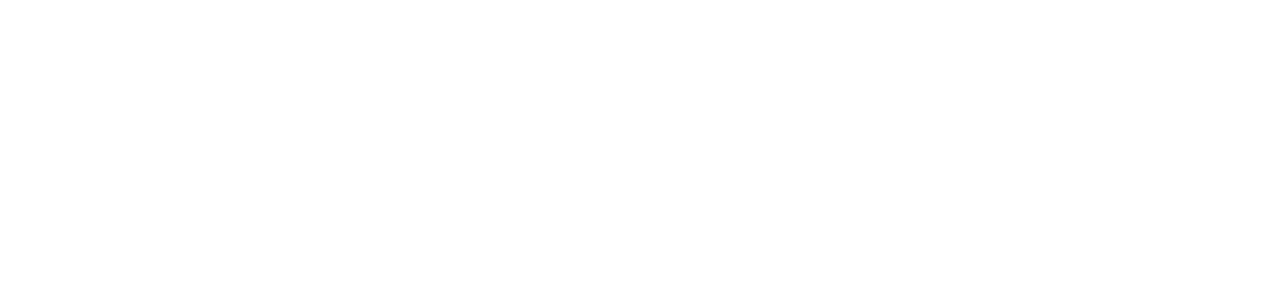
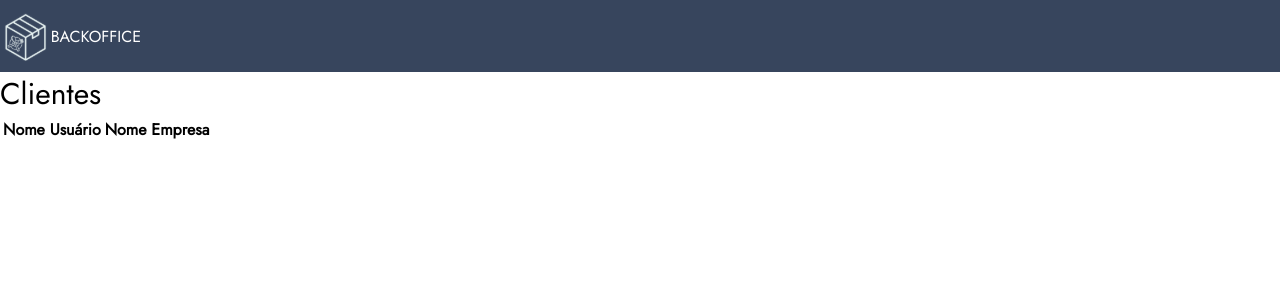
Before and after one commit to Gourmet-Inventory/Front, a React (Create React App) app in the folder gourmet-inventory/: page /empresa in a window 1280 px wide. Before the commit this address had no page. Shown: the top 300 px of the page. Built offline with nearby package versions, Linux system fonts and the light colour scheme.

Commit message:
Página empresa início

```diff
--- /dev/null
+++ b/gourmet-inventory/src/pages/empresa/Empresa.jsx
@@ -0,0 +1,121 @@
+import React, { useState } from 'react';
+import styles from "./Empresa.module.css";
+import imgLogo from "../../utils/assets/Possíveis Paletas (5) 1.svg"
+
+
+// const Tabela = () => {
+// //   // Exemplo de dados da tabela
+// //   const data = [
+// //     { id: 1, nome: 'Item 1', preco: 10 },
+// //     { id: 2, nome: 'Item 2', preco: 20 },
+// //     { id: 3, nome: 'Item 3', preco: 30 },
+// //   ];
+
+// //   // Estado para controlar a ordenação da tabela
+// //   const [sortedField, setSortedField] = useState(null);
+// //   const [ascending, setAscending] = useState(true);
+
+// //   // Função para ordenar os dados com base no campo fornecido
+// //   const sortData = (field) => {
+// //     if (sortedField === field) {
+// //       setAscending(!ascending);
+// //     } else {
+// //       setSortedField(field);
+// //       setAscending(true);
+// //     }
+// //   };
+
+// //   // Ordenação dos dados
+// //   const sortedData = [...data].sort((a, b) => {
+// //     if (sortedField) {
+// //       if (a[sortedField] < b[sortedField]) {
+// //         return ascending ? -1 : 1;
+// //       }
+// //       if (a[sortedField] > b[sortedField]) {
+// //         return ascending ? 1 : -1;
+// //       }
+// //     }
+// //     return 0;
+// //   });
+
+//   return (
+
+//     <>
+//     <div className={styles["empresa"]}>
+// //                 <nav>
+// //                     <div className={styles["imgEmpresa"]}>
+// //                         <img src={imgLogo} />
+// //                         <span>BACKOFFICE</span>
+// //                     </div>
+
+// //                 </nav>
+
+// //                 <div className={styles["formEmpresa"]}>
+// //                     <span>Clientes</span>
+// //                     <table>
+// //                         <thead>
+// //                             <tr>
+// //                                 <th>Nome Usuário</th>
+// //                                 <th>Nome Empresa</th>
+// //                             </tr>
+// //                         </thead>
+// //                     </table>
+// //                 </div>
+// //
+//     {/* <table>
+//       <thead>
+//         <tr>
+//           <th onClick={() => sortData('nomeUsuario')}>Nome Usuário</th>
+//           <th onClick={() => sortData('nomeEmpresa')}>Nome Empresa</th>
+//           <th onClick={() => sortData('acoes')}>Ações</th>
+//         </tr>
+//       </thead>
+//       <tbody>
+//         {sortedData.map(item => (
+//           <tr key={item.id}>
+//             <td>{item.nomeUsuario}</td>
+//             <td>{item.nomeEmpresa}</td>
+//             <td>{item.acoes}</td>
+//           </tr>
+//         ))}
+//       </tbody>
+//     </table> */}
+//     </div>
+//     </>
+//   );
+// };
+
+// export default Tabela;
+
+const Empresa = () => {
+    return (
+        <>
+           <div className={styles["empresa"]}>
+                <nav>
+                    <div className={styles["imgEmpresa"]}>
+                        <img src={imgLogo} />
+                        <span>BACKOFFICE</span>
+                    </div>
+
+                </nav>
+
+                <div className={styles["formEmpresa"]}>
+                    <span>Clientes</span>
+                    <table>
+                        <thead>
+                            <tr>
+                                <th>Nome Usuário</th>
+                                <th>Nome Empresa</th>
+
+                                    {/* <button className={styles["editar"]}>Editar</button>
+                                    <button className={styles["excluir"]}>Excluir</button> */}
+                            </tr>
+                        </thead>
+                    </table>
+                </div>
+           </div>
+        </>
+    )
+};
+
+export default Empresa;
--- /dev/null
+++ b/gourmet-inventory/src/pages/empresa/Empresa.module.css
@@ -0,0 +1,61 @@
+.empresa{
+    width: 100%;
+    height: 100%;
+    display: flex;
+    flex-direction: column;
+}
+
+nav{
+    display: flex;
+    background-color: #37455D;
+    flex-direction: row;
+    top: 0;
+    left: 0;
+    height: 9vh;
+    width: 100vw;
+    z-index: 999;
+    max-height: 12vh;
+    min-height: 6vh;
+    align-items: center;
+    position: sticky;
+    overflow: hidden;
+    color: white;
+}
+
+nav img{
+    height: 50px;
+}
+
+nav span{
+    display: flex;
+
+}
+
+.imgEmpresa{
+    display: flex;
+    align-items: center;
+}
+
+
+.formEmpresa span{
+    font-size: 30px;
+}
+
+.editar{
+    background-color: #37455D;
+    color: white;
+    border: none;
+}
+
+button{
+    width: 70px;
+    height: 30px;
+    letter-spacing: 2px;
+
+}
+
+.excluir{
+    background-color: red;
+    color: white;
+    border: none;
+}
--- a/gourmet-inventory/src/routes.js
+++ b/gourmet-inventory/src/routes.js
@@ -2,6 +2,7 @@
 import { BrowserRouter, Routes, Route } from "react-router-dom";
 import Home from "./pages/home/Home";
 import Login from "./pages/login/Login"
+import Empresa from "./pages/empresa/Empresa"
 
 function Rotas() {
     return (
@@ -10,6 +11,7 @@
                 <Routes>
                     <Route path="/" element= {<Home/>}/>
                     <Route path="/login" element= {<Login/>}/>
+                    <Route path="/empresa" element= {<Empresa/>}/>
                 </Routes>
             </BrowserRouter>
         </>
```
